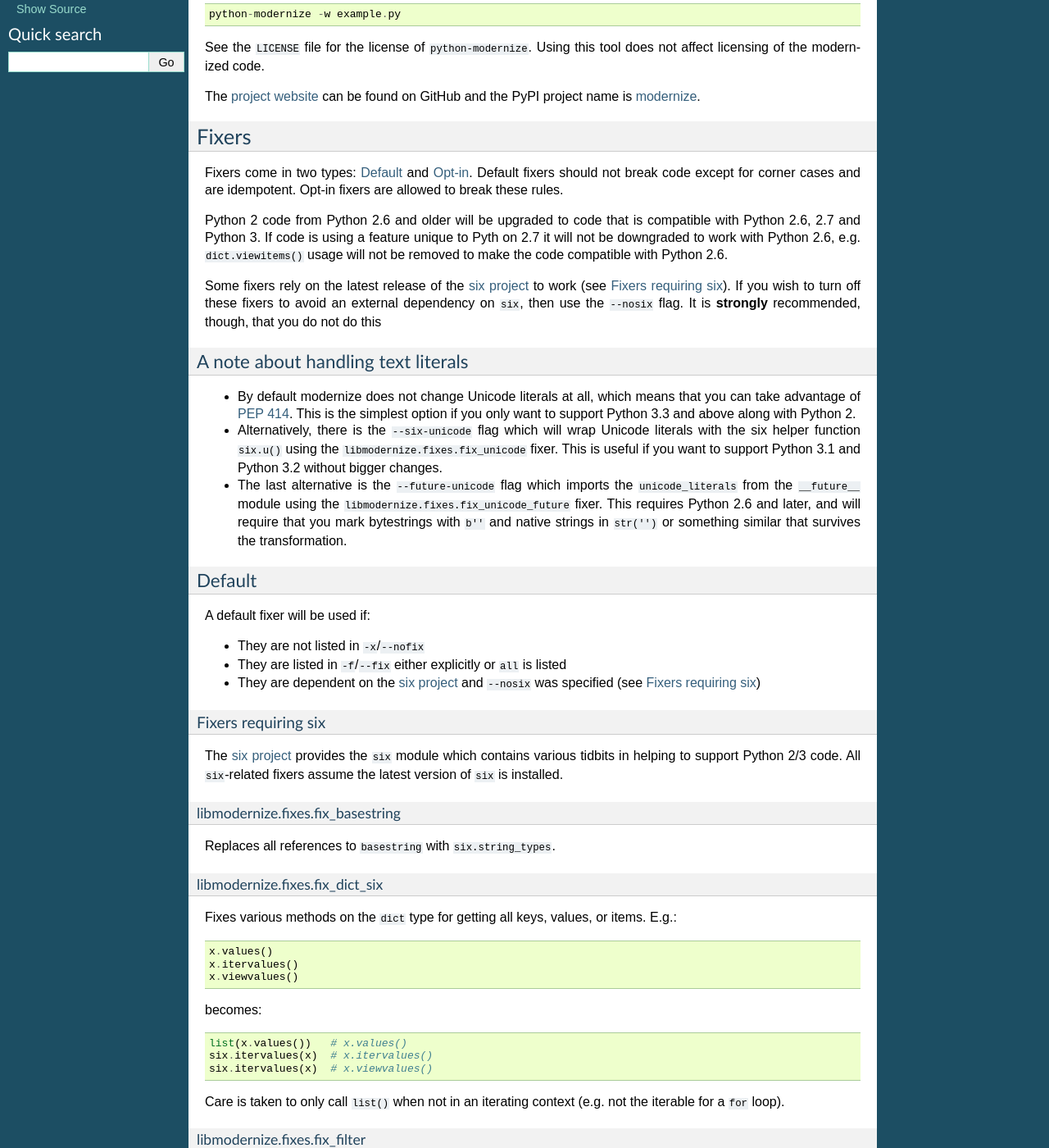
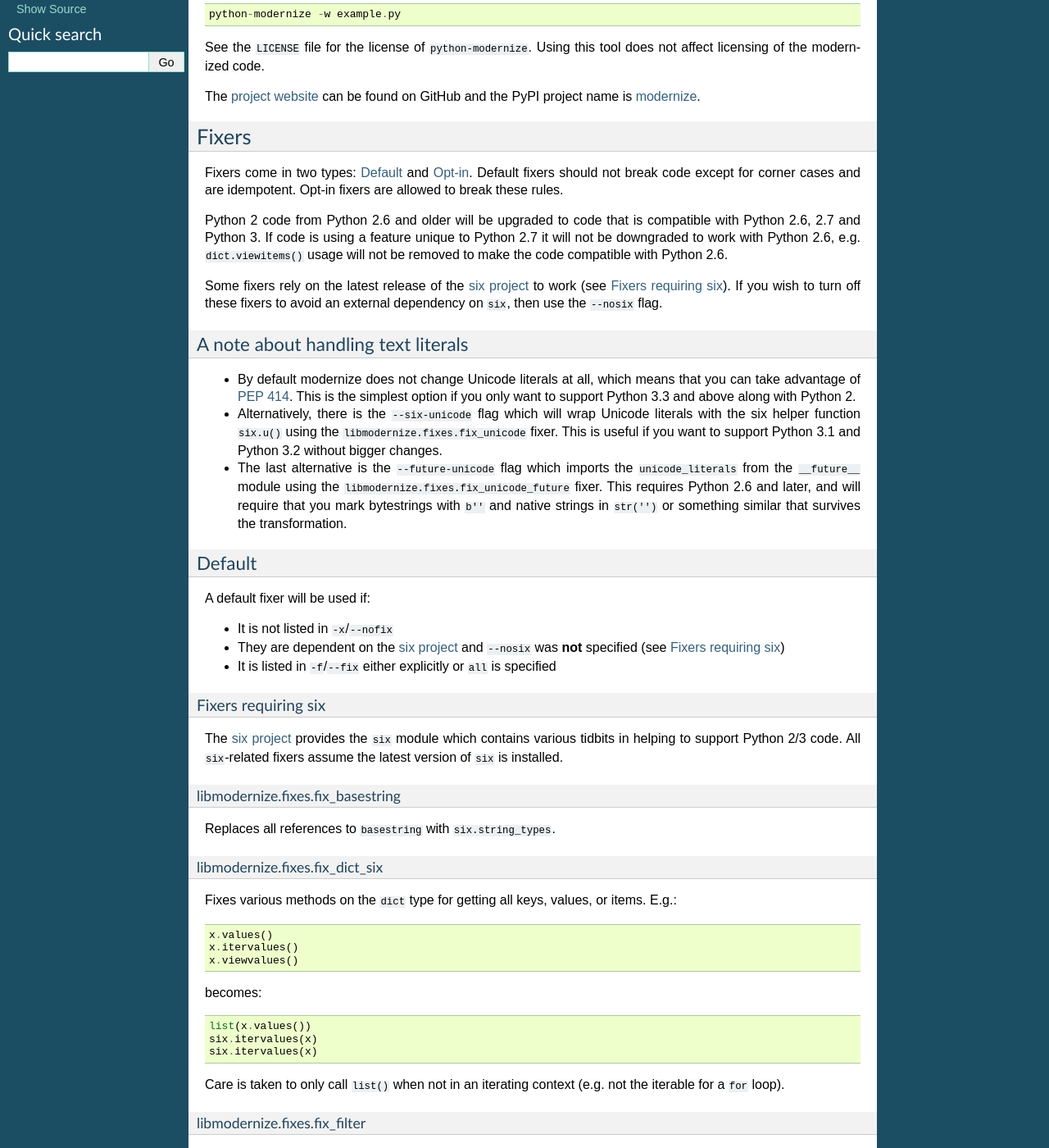
Before and after one commit to mitsuhiko/python-modernize, a Sphinx documentation site: the page built from docs/index.rst, in a window 1280 px wide and 1400 px high, scrolled down 243 px. Shown: the whole window at 82% size. Built offline with Sphinx 7.4.7, drawn with Linux system fonts in a browser that asks for light colours; some of the changed text lies outside the part shown.

Commit message:
Address PR comments

```diff
--- a/docs/index.rst
+++ b/docs/index.rst
@@ -43,15 +43,14 @@
 
 Python 2 code from Python 2.6 and older will be upgraded to code that is
 compatible with Python 2.6, 2.7 and Python 3. If code is
-using a feature unique to Pyth on 2.7 it will not be downgraded to work with
+using a feature unique to Python 2.7 it will not be downgraded to work with
 Python 2.6, e.g. ``dict.viewitems()`` usage will not be removed to make the code
 compatible with Python 2.6.
 
 Some fixers rely on the latest release of the `six project`_ to work
 (see `Fixers requiring six`_).
 If you wish to turn off these fixers to avoid an external dependency on ``six``,
-then use the ``--nosix`` flag. It is **strongly** recommended, though, that you
-do not do this
+then use the ``--nosix`` flag.
 
 
 A note about handling text literals
@@ -81,10 +80,10 @@
 
 A default fixer will be used if:
 
-- They are not listed in ``-x``/``--nofix``
-- They are listed in ``-f``/``--fix`` either explicitly or ``all`` is listed
-- They are dependent on the `six project`_ and ``--nosix`` was specified
+- It is not listed in ``-x``/``--nofix``
+- They are dependent on the `six project`_ and ``--nosix`` was **not** specified
   (see `Fixers requiring six`_)
+- It is listed in ``-f``/``--fix`` either explicitly or ``all`` is specified
 
 
 Fixers requiring six
@@ -113,9 +112,9 @@
 
 becomes::
 
-    list(x.values())   # x.values()
-    six.itervalues(x)  # x.itervalues()
-    six.itervalues(x)  # x.viewvalues()
+    list(x.values())
+    six.itervalues(x)
+    six.itervalues(x)
 
 Care is taken to only call ``list()`` when not in an iterating context
 (e.g. not the iterable for a ``for`` loop).
@@ -125,7 +124,8 @@
 '''''''''''''''''''''''''''''
 
 When a call to ``filter()`` is discovered, ``from six.moves import filter`` is
-added to the module.
+added to the module. Wrapping the use in a call to ``list()`` is done when
+necessary.
 
 
 libmodernize.fixes.fix_imports_six
@@ -193,21 +193,21 @@
 to::
 
     from six.moves import input
-    eval(input(x))  # input(x)
-    input(x)        # raw_input(x)
+    eval(input(x))
+    input(x)
 
 
 libmodernize.fixes.fix_int_long_tuple
 '''''''''''''''''''''''''''''''''''''
 
-Changes ``(int, long)``/``(long int)`` to ``six.integer_types``.
+Changes ``(int, long)`` or ``(long int)`` to ``six.integer_types``.
 
 
 libmodernize.fixes.fix_map
 ''''''''''''''''''''''''''
 
 If a call to ``map()`` is discovered, ``from six.moves import map`` is added to
-the module.
+the module. Wrapping the use in a call to ``list()`` is done when necessary.
 
 
 libmodernize.fixes.fix_metaclass
@@ -259,6 +259,7 @@
 ''''''''''''''''''''''''''
 
 If ``zip()`` is called, ``from six.moves import zip`` is added to the module.
+Wrapping the use in a call to ``list()`` is done when necessary.
 
 
 ``2to3`` fixers
```
Also changed, not shown: other parts of docs/index.rst (+8 -7 lines).
